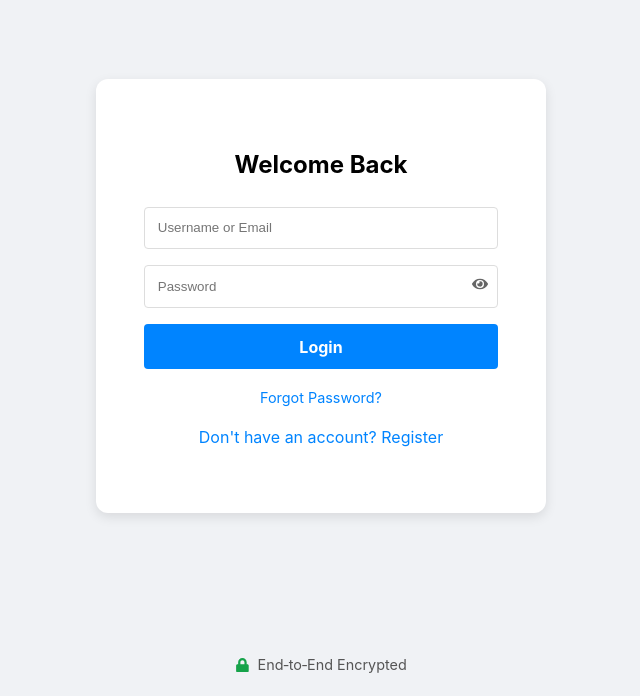
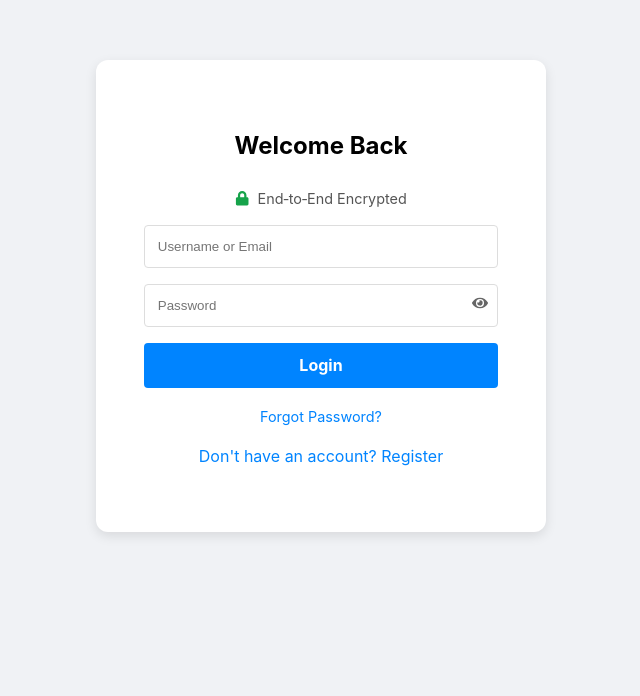
Before and after one commit to SanthoshK-2/QRChat, a React (Vite) app in the folder client/: page /login in a window 1280 px wide. Shown: the part 104-800 px from the top of the page, without its empty margins (319-959 px from the left). Built offline with nearby package versions, Linux system fonts and the light colour scheme.

Commit message:
ui(login): position E2EE lock under title inside card (centered)

```diff
--- a/client/src/pages/Login.jsx
+++ b/client/src/pages/Login.jsx
@@ -58,17 +58,13 @@ const Title = styled.h2`
 `;
 
 const SecureFooter = styled.div`
-  position: fixed;
-  left: 50%;
-  bottom: 20px;
-  transform: translateX(-50%);
   display: flex;
   align-items: center;
   gap: 8px;
   justify-content: center;
   color: ${({ theme }) => theme.subText};
   font-size: 0.9rem;
-  z-index: 1000;
+  margin-bottom: 1rem;
 `;
 
 const Input = styled.input`
@@ -216,6 +212,9 @@ const Login = () => {
       {toast && <Toast type={toast.type}>{toast.message}</Toast>}
       <Card>
         <Title>{isLogin ? 'Welcome Back' : 'Create Account'}</Title>
+        <SecureFooter>
+          <FaLock color="#16a34a" /> End‑to‑End Encrypted
+        </SecureFooter>
         <form onSubmit={handleSubmit}>
           <Input
             type="text"
@@ -272,9 +271,6 @@ const Login = () => {
         </ToggleText>
       </Card>
     </Container>
-    <SecureFooter>
-      <FaLock color="#16a34a" /> End‑to‑End Encrypted
-    </SecureFooter>
     </>
   );
 };
```
